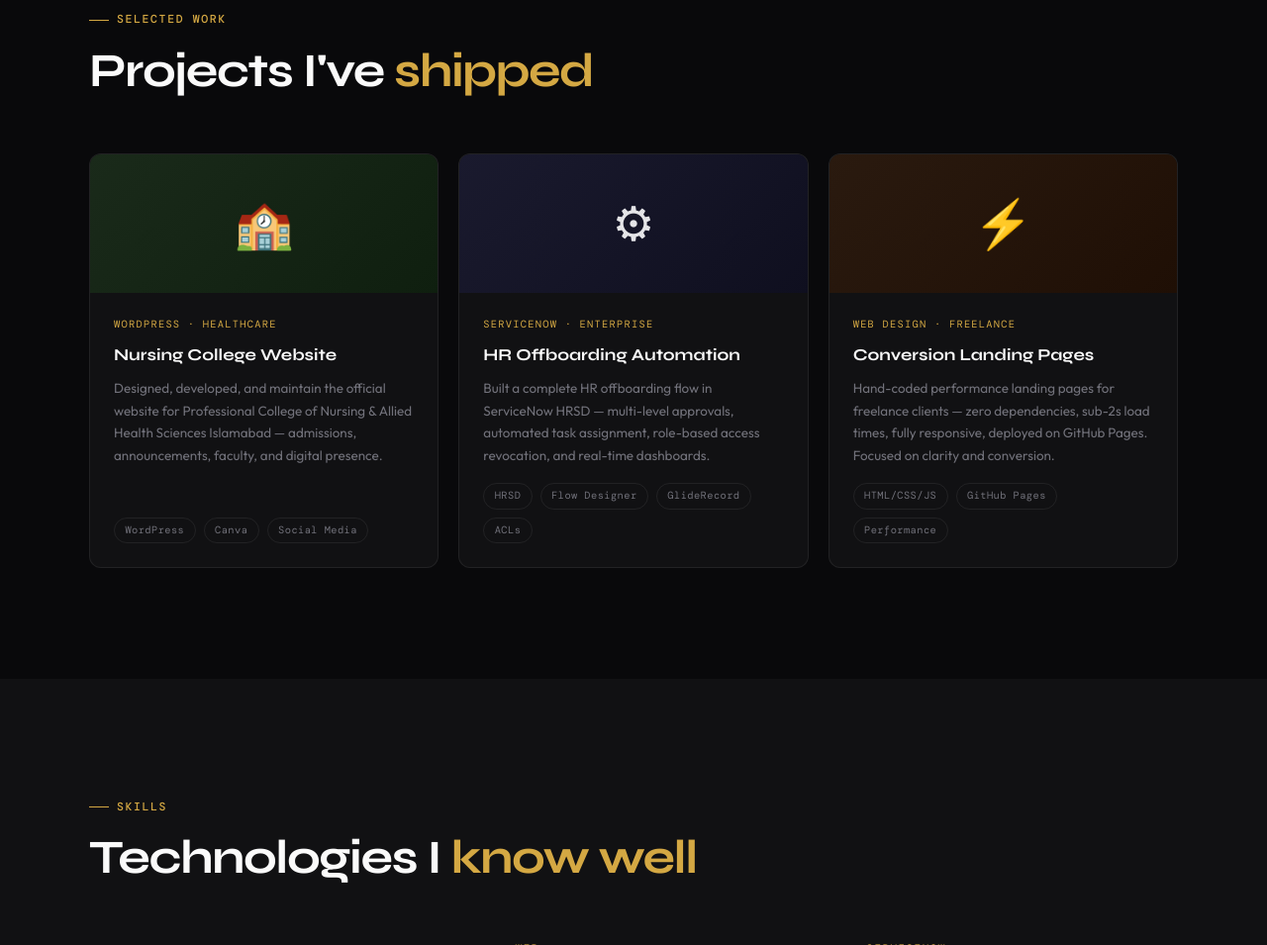
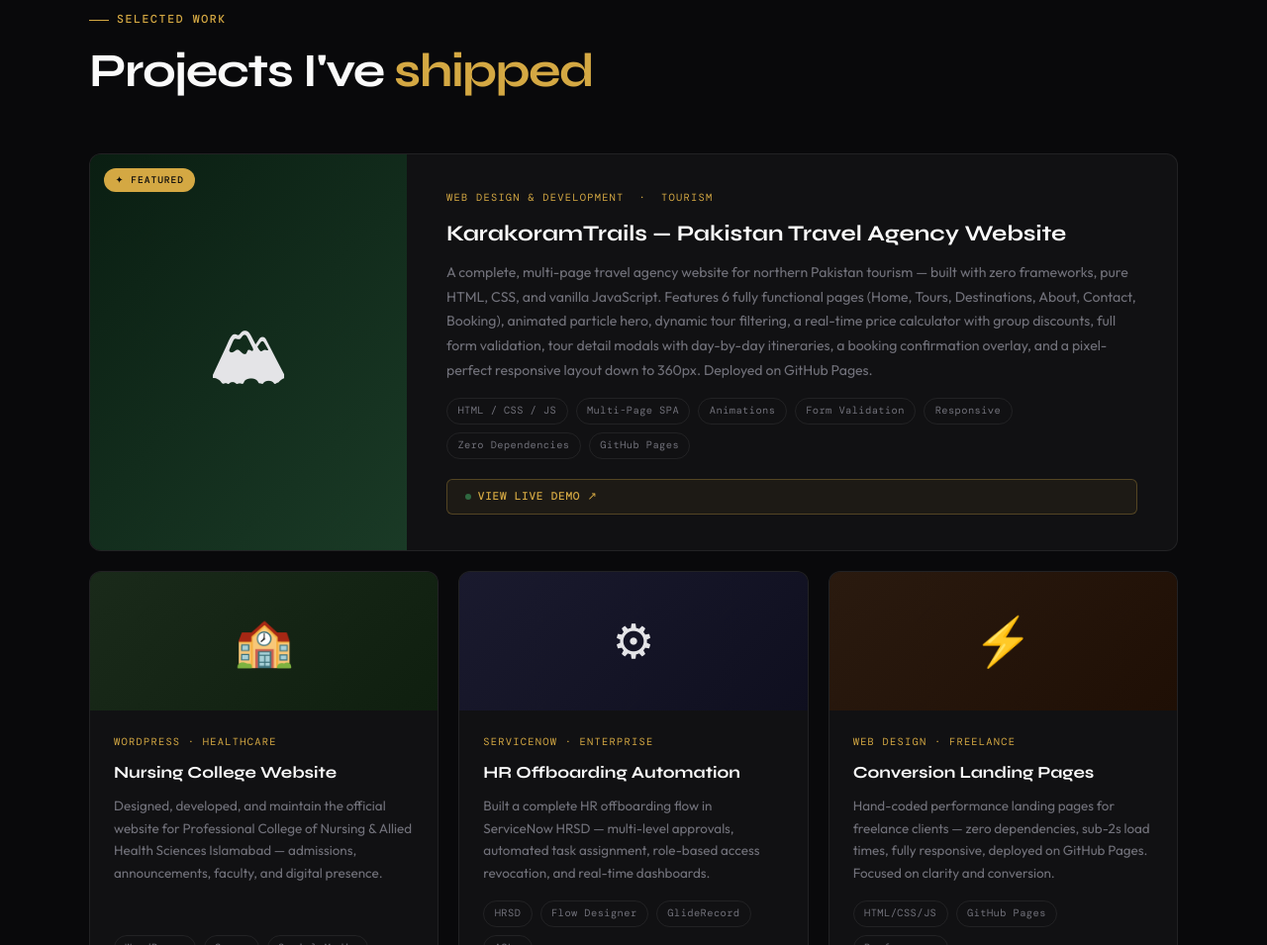
Before and after one commit to AbdulJAbbarMahar/CV, a plain HTML site: page index.html in a window 1280 px wide. Shown: the part 3589-4544 px from the top of the page at 99% size. Drawn offline with nearby package versions, Linux system fonts and the light colour scheme.

Commit message:
Update index.html

```diff
--- a/index.html
+++ b/index.html
@@ -37,7 +37,6 @@
       overflow-x: hidden;
     }
 
-    /* ─── CURSOR (fine pointer devices only) ─── */
     @media (pointer: fine) {
       body { cursor: none; }
       #cur {
@@ -58,7 +57,6 @@
       body.link-hover #cur-ring { width: 48px; height: 48px; border-color: var(--gold); }
     }
 
-    /* ─── SCROLL TO TOP ─── */
     #scroll-top {
       position: fixed; bottom: 1.5rem; right: 1.5rem; z-index: 700;
       width: 44px; height: 44px; border-radius: 10px;
@@ -72,7 +70,6 @@
     #scroll-top.visible { opacity: 1; transform: translateY(0); pointer-events: all; }
     #scroll-top:hover { background: var(--gold-soft); border-color: rgba(212,168,67,0.4); }
 
-    /* ─── NAV ─── */
     nav {
       position: fixed; top: 0; left: 0; right: 0; z-index: 800;
       display: flex; align-items: center; justify-content: space-between;
@@ -105,7 +102,6 @@
     }
     .nav-btn:hover { background: #e8bc56; transform: translateY(-1px); }
 
-    /* ─── HAMBURGER ─── */
     .hamburger {
       display: none; flex-direction: column; gap: 5px;
       width: 36px; height: 36px; justify-content: center; align-items: center;
@@ -121,7 +117,6 @@
     .hamburger.open span:nth-child(2) { opacity: 0; }
     .hamburger.open span:nth-child(3) { transform: translateY(-6.5px) rotate(-45deg); }
 
-    /* ─── MOBILE MENU ─── */
     .mobile-menu {
       display: none; position: fixed;
       top: 0; left: 0; right: 0; bottom: 0;
@@ -144,10 +139,8 @@
       font-size: 1rem; font-weight: 700; margin-top: .5rem;
     }
 
-    /* ─── HERO ─── */
     #hero {
-      min-height: 100vh;
-      min-height: 100svh;
+      min-height: 100vh; min-height: 100svh;
       display: grid; place-items: center;
       padding: 8rem 3rem 5rem;
       position: relative; overflow: hidden;
@@ -222,7 +215,6 @@
     .hero-stat-num span { color: var(--gold); }
     .hero-stat-label { font-size: .8rem; color: var(--grey); margin-top: .2rem; }
 
-    /* ─── SHARED ─── */
     section { padding: 7rem 3rem; }
     .container { max-width: 1100px; margin: 0 auto; }
     .label {
@@ -238,7 +230,6 @@
     }
     .section-title em { color: var(--gold); font-style: normal; }
 
-    /* ─── ABOUT ─── */
     #about { background: var(--surface); }
     .about-grid { display: grid; grid-template-columns: 1fr 1.2fr; gap: 6rem; align-items: center; }
     .about-text { font-size: 1rem; line-height: 1.85; color: var(--grey-light); margin-top: 1.5rem; }
@@ -261,7 +252,6 @@
     .stack-item:hover { border-color: rgba(212,168,67,0.3); }
     .stack-icon { font-size: 1.2rem; }
 
-    /* ─── SERVICES ─── */
     #services { background: var(--bg); }
     .services-header {
       display: flex; justify-content: space-between; align-items: flex-end;
@@ -297,7 +287,6 @@
       padding: .3rem .7rem; border-radius: 100px;
     }
 
-    /* ─── PROCESS ─── */
     #process { background: var(--surface); }
     .process-grid {
       display: grid; grid-template-columns: repeat(4,1fr);
@@ -315,6 +304,7 @@
     #projects { background: var(--bg); }
     .projects-header { display: flex; justify-content: space-between; align-items: flex-end; margin-bottom: 3.5rem; flex-wrap: wrap; gap: 1.5rem; }
     .projects-grid { display: grid; grid-template-columns: repeat(3,1fr); gap: 1.25rem; }
+
     .project-card {
       background: var(--surface); border: 1px solid var(--border);
       border-radius: var(--radius); overflow: hidden;
@@ -322,10 +312,52 @@
       display: flex; flex-direction: column;
     }
     .project-card:hover { border-color: rgba(212,168,67,0.3); transform: translateY(-4px); box-shadow: 0 20px 40px rgba(0,0,0,0.4); }
+
+    /* ── Featured project: spans full grid width, horizontal layout ── */
+    .project-card.featured {
+      grid-column: 1 / -1;
+      flex-direction: row;
+    }
+    .project-card.featured:hover { transform: translateY(-5px); box-shadow: 0 28px 56px rgba(0,0,0,0.5); }
+    .project-card.featured .project-thumb {
+      width: 320px; min-width: 320px; height: auto; flex-shrink: 0;
+      font-size: 4.5rem; position: relative;
+    }
+    .project-card.featured .project-body { padding: 2.25rem 2.5rem; }
+    .project-card.featured .project-title { font-size: 1.4rem; margin-bottom: .6rem; }
+    .project-card.featured .project-desc { font-size: .88rem; line-height: 1.75; }
+
+    /* Featured label badge */
+    .featured-badge {
+      position: absolute; top: .9rem; left: .9rem; z-index: 2;
+      background: var(--gold); color: var(--bg);
+      font-family: 'DM Mono', monospace; font-size: .6rem; font-weight: 500;
+      letter-spacing: .1em; text-transform: uppercase;
+      padding: .28rem .7rem; border-radius: 100px;
+    }
+
+    /* Live demo button */
+    .project-live-btn {
+      display: inline-flex; align-items: center; gap: .45rem;
+      margin-top: 1.25rem; font-family: 'DM Mono', monospace;
+      font-size: .7rem; font-weight: 500; letter-spacing: .06em;
+      text-transform: uppercase; color: var(--gold);
+      text-decoration: none; border: 1px solid rgba(212,168,67,0.3);
+      padding: .5rem 1.1rem; border-radius: 6px;
+      background: rgba(212,168,67,0.06);
+      transition: background .2s, border-color .2s;
+    }
+    .project-live-btn:hover { background: rgba(212,168,67,0.14); border-color: var(--gold); }
+    .project-live-dot {
+      width: 6px; height: 6px; background: #4ade80;
+      border-radius: 50%; animation: pulse 2s ease infinite; flex-shrink: 0;
+    }
+
     .project-thumb { height: 140px; display: grid; place-items: center; font-size: 3rem; }
     .project-thumb-wp { background: linear-gradient(135deg,#1a2a1a,#0f1f0f); }
     .project-thumb-sn { background: linear-gradient(135deg,#1a1a2e,#0f0f1f); }
     .project-thumb-lp { background: linear-gradient(135deg,#2a1a0f,#1f0f05); }
+    .project-thumb-kt { background: linear-gradient(135deg,#0a1e12,#1a3a26); }
     .project-body { padding: 1.5rem; flex: 1; display: flex; flex-direction: column; }
     .project-category { font-family: 'DM Mono', monospace; font-size: .65rem; letter-spacing: .12em; text-transform: uppercase; color: var(--gold); margin-bottom: .6rem; }
     .project-title { font-family: 'Syne', sans-serif; font-size: 1.05rem; font-weight: 700; color: var(--white); margin-bottom: .5rem; }
@@ -333,7 +365,6 @@
     .project-tags { display: flex; flex-wrap: wrap; gap: .5rem; margin-top: 1rem; }
     .project-tag { font-family: 'DM Mono', monospace; font-size: .65rem; letter-spacing: .04em; color: var(--grey); border: 1px solid var(--border); padding: .25rem .65rem; border-radius: 100px; }
 
-    /* ─── SKILLS ─── */
     #skills { background: var(--surface); }
     .skills-layout { display: grid; grid-template-columns: 1fr 2fr; gap: 6rem; align-items: start; margin-top: 3.5rem; }
     .skills-intro { font-size: 1rem; color: var(--grey-light); line-height: 1.8; }
@@ -347,7 +378,6 @@
     }
     .chip:hover { border-color: rgba(212,168,67,0.4); color: var(--gold); background: var(--gold-soft); }
 
-    /* ─── EXPERIENCE ─── */
     #experience { background: var(--bg); }
     .exp-list { margin-top: 3.5rem; }
     .exp-row { display: grid; grid-template-columns: 200px 1fr; gap: 3rem; padding: 2.5rem 0; border-bottom: 1px solid var(--border); }
@@ -360,7 +390,6 @@
     .exp-tags { display: flex; flex-wrap: wrap; gap: .5rem; margin-top: 1rem; }
     .exp-tag { font-family: 'DM Mono', monospace; font-size: .65rem; letter-spacing: .06em; color: var(--grey); border: 1px solid var(--border); padding: .25rem .65rem; border-radius: 100px; }
 
-    /* ─── EDUCATION ─── */
     #education { background: var(--surface); }
     .edu-card {
       margin-top: 3rem; display: flex; align-items: flex-start; gap: 2rem;
@@ -376,7 +405,6 @@
     .edu-certs { display: flex; gap: .75rem; flex-wrap: wrap; margin-top: 1.25rem; }
     .edu-cert { display: inline-flex; align-items: center; gap: .4rem; font-family: 'DM Mono', monospace; font-size: .68rem; letter-spacing: .04em; color: var(--gold); background: var(--gold-soft); border: 1px solid rgba(212,168,67,0.2); padding: .35rem .8rem; border-radius: 100px; }
 
-    /* ─── CTA BANNER ─── */
     #cta-banner { background: var(--bg); padding: 6rem 3rem; }
     .cta-box {
       max-width: 800px; margin: 0 auto; text-align: center;
@@ -393,7 +421,6 @@
     .cta-box-title em { color: var(--gold); font-style: normal; }
     .cta-box-sub { color: var(--grey); font-size: .95rem; margin-bottom: 2.5rem; line-height: 1.7; position: relative; }
 
-    /* ─── CONTACT ─── */
     #contact { background: var(--surface); padding: 7rem 3rem; }
     .contact-grid { display: grid; grid-template-columns: 1fr 1fr; gap: 6rem; }
     .contact-info-title { font-family: 'Syne', sans-serif; font-size: 1.5rem; font-weight: 700; color: var(--white); margin: 1rem 0; line-height: 1.3; }
@@ -436,7 +463,6 @@
     #formSuccess { background: rgba(74,222,128,0.08); border: 1px solid rgba(74,222,128,0.3); color: #4ade80; }
     #formError { background: rgba(248,113,113,0.08); border: 1px solid rgba(248,113,113,0.3); color: #f87171; }
 
-    /* ─── FOOTER ─── */
     footer { border-top: 1px solid var(--border); padding: 2rem 3rem; display: flex; align-items: center; justify-content: space-between; flex-wrap: wrap; gap: 1rem; }
     .footer-logo { font-family: 'Syne', sans-serif; font-size: 1rem; font-weight: 700; color: var(--white); }
     .footer-logo em { color: var(--gold); font-style: normal; }
@@ -445,7 +471,6 @@
     .footer-links a { font-size: .8rem; color: var(--grey); text-decoration: none; transition: color .2s; }
     .footer-links a:hover { color: var(--gold); }
 
-    /* ─── ANIMATIONS ─── */
     @keyframes fadeUp { from { opacity:0; transform:translateY(24px); } to { opacity:1; transform:translateY(0); } }
     .reveal { opacity:0; transform:translateY(28px); transition: opacity .7s ease, transform .7s ease; }
     .reveal.in { opacity:1; transform:translateY(0); }
@@ -453,11 +478,6 @@
     .reveal-d2 { transition-delay:.16s; }
     .reveal-d3 { transition-delay:.24s; }
 
-    /* ════════════════════════════
-       RESPONSIVE
-    ════════════════════════════ */
-
-    /* TABLET ≤1024px */
     @media (max-width:1024px) {
       nav { padding:1rem 1.5rem; }
       nav.scrolled { padding:.8rem 1.5rem; }
@@ -474,9 +494,11 @@
       .edu-card { padding:2rem; }
       footer { padding:1.5rem; }
       .hero-stats { gap:2rem; }
+      /* Featured stacks vertically on tablet */
+      .project-card.featured { flex-direction: column; }
+      .project-card.featured .project-thumb { width: 100%; height: 180px; }
     }
 
-    /* LARGE MOBILE ≤768px */
     @media (max-width:768px) {
       nav { padding:1rem 1.25rem; }
       nav.scrolled { padding:.8rem 1.25rem; }
@@ -487,18 +509,15 @@
       .projects-grid { grid-template-columns:1fr; }
       .skills-groups { grid-template-columns:1fr 1fr; }
       .exp-row { grid-template-columns:1fr; gap:.6rem; }
+      /* On mobile, featured is already 1-col so grid-column resets */
+      .project-card.featured { grid-column: auto; }
     }
 
-    /* MOBILE ≤480px — FULL FIX */
     @media (max-width:480px) {
       nav { padding:.85rem 1rem; }
-
-      /* HERO */
       #hero {
         padding-top: max(5.5rem, 14vh);
-        padding-left: 1.25rem;
-        padding-right: 1.25rem;
-        padding-bottom: 3rem;
+        padding-left: 1.25rem; padding-right: 1.25rem; padding-bottom: 3rem;
         place-items: start center;
       }
       .hero-inner { text-align:center; }
@@ -511,54 +530,38 @@
       .stat-divider { display:none; }
       .hero-stat-num { font-size:1.85rem; }
       .hero-stat-label { font-size:.76rem; }
-
-      /* Sections */
       section { padding:3.75rem 1.25rem; }
       #cta-banner { padding:3.5rem 1.25rem; }
       #contact { padding:3.75rem 1.25rem; }
-
-      /* About */
       .about-grid { gap:2.5rem; }
       .stack-grid { grid-template-columns:1fr 1fr; gap:.6rem; }
       .stack-item { font-size:.82rem; padding:.6rem .8rem; }
       .about-links { gap:.6rem; }
-
-      /* Services */
       .service-card { padding:1.75rem 1.5rem; }
       .services-header { margin-bottom:2rem; }
-
-      /* Process */
       .process-grid { grid-template-columns:1fr; }
       .process-step { padding:1.75rem 1.25rem; }
       .step-num { font-size:2.2rem; }
-
-      /* Skills */
       .skills-groups { grid-template-columns:1fr; gap:1.75rem; }
-
-      /* Education */
       .edu-card { flex-direction:column; gap:1rem; padding:1.5rem; }
       .edu-icon { width:48px; height:48px; font-size:1.3rem; }
       .edu-degree { font-size:1rem; }
       .edu-certs { flex-direction:column; gap:.5rem; }
       .edu-cert { font-size:.64rem; }
-
-      /* CTA Box */
       .cta-box { padding:2.5rem 1.25rem; border-radius:14px; }
       .cta-box-sub br { display:none; }
-
-      /* Contact */
       .contact-grid { gap:2.5rem; }
       .form-row { grid-template-columns:1fr; }
       .contact-info-title { font-size:1.3rem; }
-
-      /* Footer */
       footer { padding:1.5rem 1.25rem; flex-direction:column; text-align:center; }
       .footer-links { justify-content:center; }
-
       #scroll-top { bottom:1rem; right:1rem; }
+      /* Featured thumb on small screens */
+      .project-card.featured .project-thumb { height: 130px; font-size: 3rem; }
+      .project-card.featured .project-body { padding: 1.5rem; }
+      .project-card.featured .project-title { font-size: 1.2rem; }
     }
 
-    /* VERY SMALL ≤360px */
     @media (max-width:360px) {
       #hero { padding-top: max(5rem, 13vh); padding-left:1rem; padding-right:1rem; }
       .hero-h1 { font-size: clamp(1.8rem, 13vw, 2.3rem); }
@@ -754,6 +757,34 @@
       </div>
     </div>
     <div class="projects-grid">
+
+      <!-- ★ FEATURED — KarakoramTrails (full-width, first) -->
+      <div class="project-card featured reveal">
+        <div class="project-thumb project-thumb-kt">
+          <span class="featured-badge">&#10022; Featured</span>
+          &#127956;
+        </div>
+        <div class="project-body">
+          <div class="project-category">Web Design &amp; Development &nbsp;·&nbsp; Tourism</div>
+          <div class="project-title">KarakoramTrails — Pakistan Travel Agency Website</div>
+          <p class="project-desc">A complete, multi-page travel agency website for northern Pakistan tourism — built with zero frameworks, pure HTML, CSS, and vanilla JavaScript. Features 6 fully functional pages (Home, Tours, Destinations, About, Contact, Booking), animated particle hero, dynamic tour filtering, a real-time price calculator with group discounts, full form validation, tour detail modals with day-by-day itineraries, a booking confirmation overlay, and a pixel-perfect responsive layout down to 360px. Deployed on GitHub Pages.</p>
+          <div class="project-tags">
+            <span class="project-tag">HTML / CSS / JS</span>
+            <span class="project-tag">Multi-Page SPA</span>
+            <span class="project-tag">Animations</span>
+            <span class="project-tag">Form Validation</span>
+            <span class="project-tag">Responsive</span>
+            <span class="project-tag">Zero Dependencies</span>
+            <span class="project-tag">GitHub Pages</span>
+          </div>
+          <a href="https://abduljabbarmahar.github.io/travel-website/" target="_blank" rel="noopener" class="project-live-btn">
+            <span class="project-live-dot"></span>
+            View Live Demo &#8599;
+          </a>
+        </div>
+      </div>
+
+      <!-- Nursing College -->
       <div class="project-card reveal">
         <div class="project-thumb project-thumb-wp">&#127979;</div>
         <div class="project-body">
@@ -763,6 +794,8 @@
           <div class="project-tags"><span class="project-tag">WordPress</span><span class="project-tag">Canva</span><span class="project-tag">Social Media</span></div>
         </div>
       </div>
+
+      <!-- ServiceNow -->
       <div class="project-card reveal reveal-d1">
         <div class="project-thumb project-thumb-sn">&#9881;</div>
         <div class="project-body">
@@ -772,6 +805,8 @@
           <div class="project-tags"><span class="project-tag">HRSD</span><span class="project-tag">Flow Designer</span><span class="project-tag">GlideRecord</span><span class="project-tag">ACLs</span></div>
         </div>
       </div>
+
+      <!-- Landing Pages -->
       <div class="project-card reveal reveal-d2">
         <div class="project-thumb project-thumb-lp">&#9889;</div>
         <div class="project-body">
@@ -781,6 +816,7 @@
           <div class="project-tags"><span class="project-tag">HTML/CSS/JS</span><span class="project-tag">GitHub Pages</span><span class="project-tag">Performance</span></div>
         </div>
       </div>
+
     </div>
   </div>
 </section>
@@ -957,7 +993,7 @@
   if(cur && window.matchMedia('(pointer:fine)').matches){
     document.addEventListener('mousemove',function(e){mx=e.clientX;my=e.clientY;cur.style.left=mx+'px';cur.style.top=my+'px';});
     (function t(){rx+=(mx-rx)*.1;ry+=(my-ry)*.1;ring.style.left=rx+'px';ring.style.top=ry+'px';requestAnimationFrame(t);})();
-    document.querySelectorAll('a,button,.service-card,.project-card,.process-step,.stack-item,.chip').forEach(function(el){
+    document.querySelectorAll('a,button,.service-card,.project-card,.process-step,.stack-item,.chip,.project-live-btn').forEach(function(el){
       el.addEventListener('mouseenter',function(){document.body.classList.add('link-hover');});
       el.addEventListener('mouseleave',function(){document.body.classList.remove('link-hover');});
     });
@@ -983,11 +1019,14 @@
     document.body.style.overflow='';
   }
 
-  // REVEAL
+  // ESCAPE closes mobile menu
+  document.addEventListener('keydown',function(e){ if(e.key==='Escape') closeMobileMenu(); });
+
+  // REVEAL on scroll
   var io=new IntersectionObserver(function(e){e.forEach(function(x){if(x.isIntersecting){x.target.classList.add('in');io.unobserve(x.target);}});},{threshold:0.08,rootMargin:'0px 0px -40px 0px'});
   document.querySelectorAll('.reveal').forEach(function(el){io.observe(el);});
 
-  // FORM
+  // CONTACT FORM
   document.getElementById('contactForm').addEventListener('submit',async function(e){
     e.preventDefault();
     var btn=document.getElementById('submitBtn'),txt=document.getElementById('btnText'),arr=document.getElementById('btnArrow');
```
